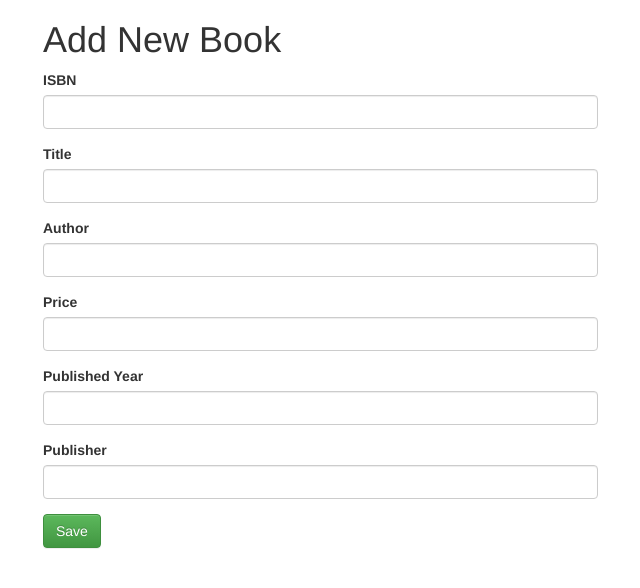
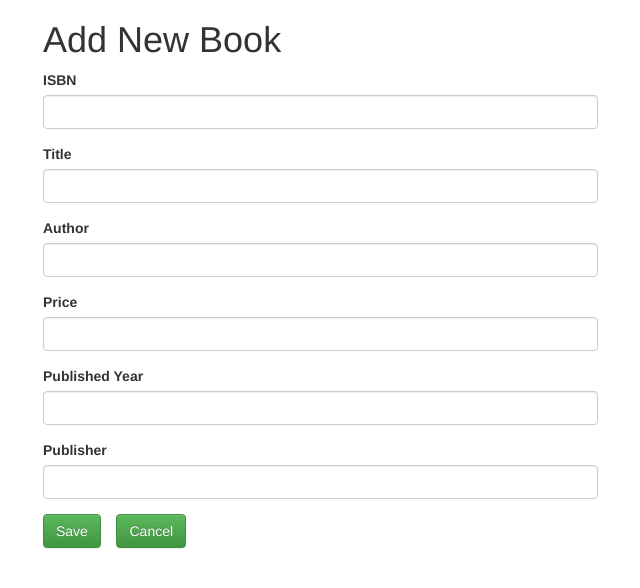
Before and after one commit to bksun/Library-Management-System-MEAN, an Angular app: page /book-create in a window 1280 px wide. Shown: the top 588 px of the page, without its empty margins (27-667 px from the left). Built offline with nearby package versions, Linux system fonts and the light colour scheme.

Commit message:
add Cancel button feature on book create page

```diff
--- a/src/app/book-create/book-create.component.html
+++ b/src/app/book-create/book-create.component.html
@@ -31,6 +31,8 @@
         </div>
         <div class="form-group">
           <button type="submit" class="btn btn-success">Save</button>
+          &nbsp;&nbsp;
+          <button class="btn btn-success" type="button" (click)="cancelEdit(book._id)">Cancel</button>
         </div>
       </form>
     </div>
--- a/src/app/book-create/book-create.component.ts
+++ b/src/app/book-create/book-create.component.ts
@@ -29,4 +29,8 @@ export class BookCreateComponent implements OnInit {
       );
   }
 
+  cancelEdit(id){
+    this.router.navigate(['/books']);
+  }
+
 }
```
